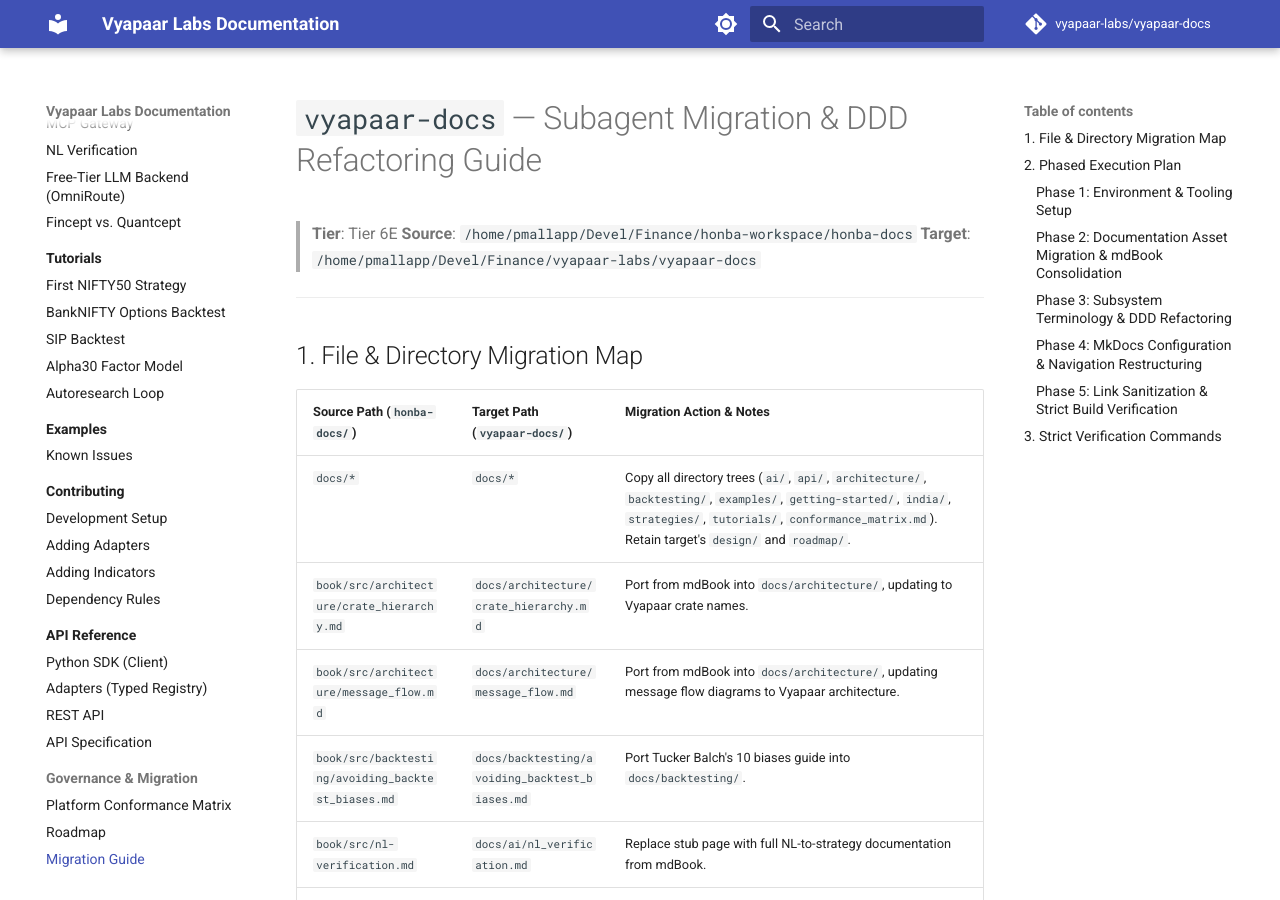
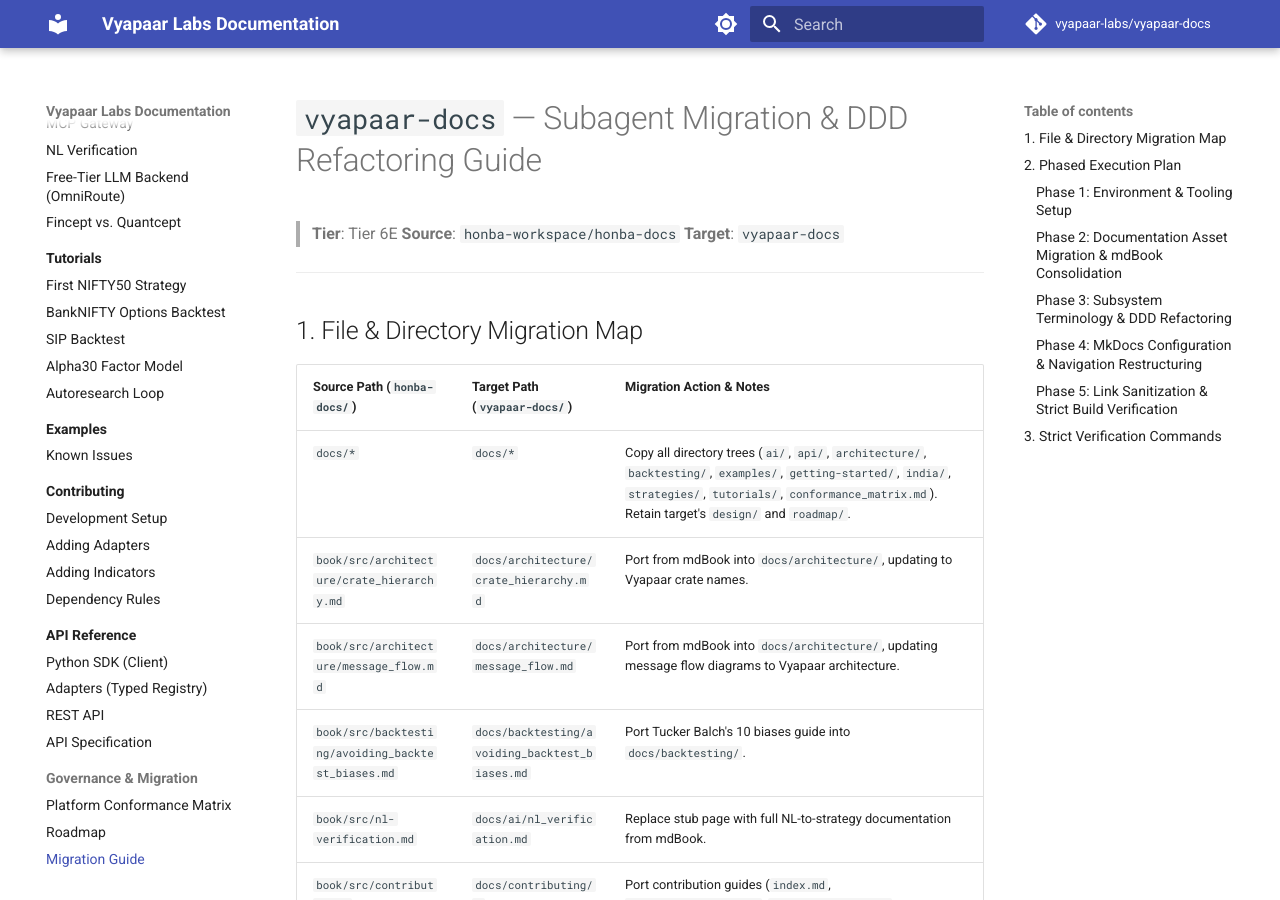
Before and after one commit to tantra-labs/tantra-docs, an MkDocs documentation site: the page built from docs/migration-guide.md, in a window 1280 px wide and 900 px high. Built offline with MkDocs 1.6.1 and Material for MkDocs 9.7.7, drawn with Linux system fonts in a browser that asks for light colours; comment, search, counter and statistics services are not loaded; some of the changed text lies outside the part shown.

Commit message:
docs: drop machine-specific absolute paths from docs
Remove /home/pmallapp/Devel/Finance/... and file:// links from docs; use
repo-relative commands and links so docs are location-independent.

````diff
--- a/docs/migration-guide.md
+++ b/docs/migration-guide.md
@@ -1,8 +1,8 @@
 # `vyapaar-docs` — Subagent Migration & DDD Refactoring Guide
 
 > **Tier**: Tier 6E
-> **Source**: `/home/pmallapp/Devel/Finance/honba-workspace/honba-docs`
-> **Target**: `/home/pmallapp/Devel/Finance/vyapaar-labs/vyapaar-docs`
+> **Source**: `honba-workspace/honba-docs`
+> **Target**: `vyapaar-docs`
 
 ---
 
@@ -103,7 +103,7 @@ Execute automated and manual refactoring across all markdown files in `docs/`:
 
 ## 3. Strict Verification Commands
 ```bash
-cd /home/pmallapp/Devel/Finance/vyapaar-labs/vyapaar-docs
+# Run from the repository root
 source .venv/bin/activate
 mkdocs build --strict
 ```
````
